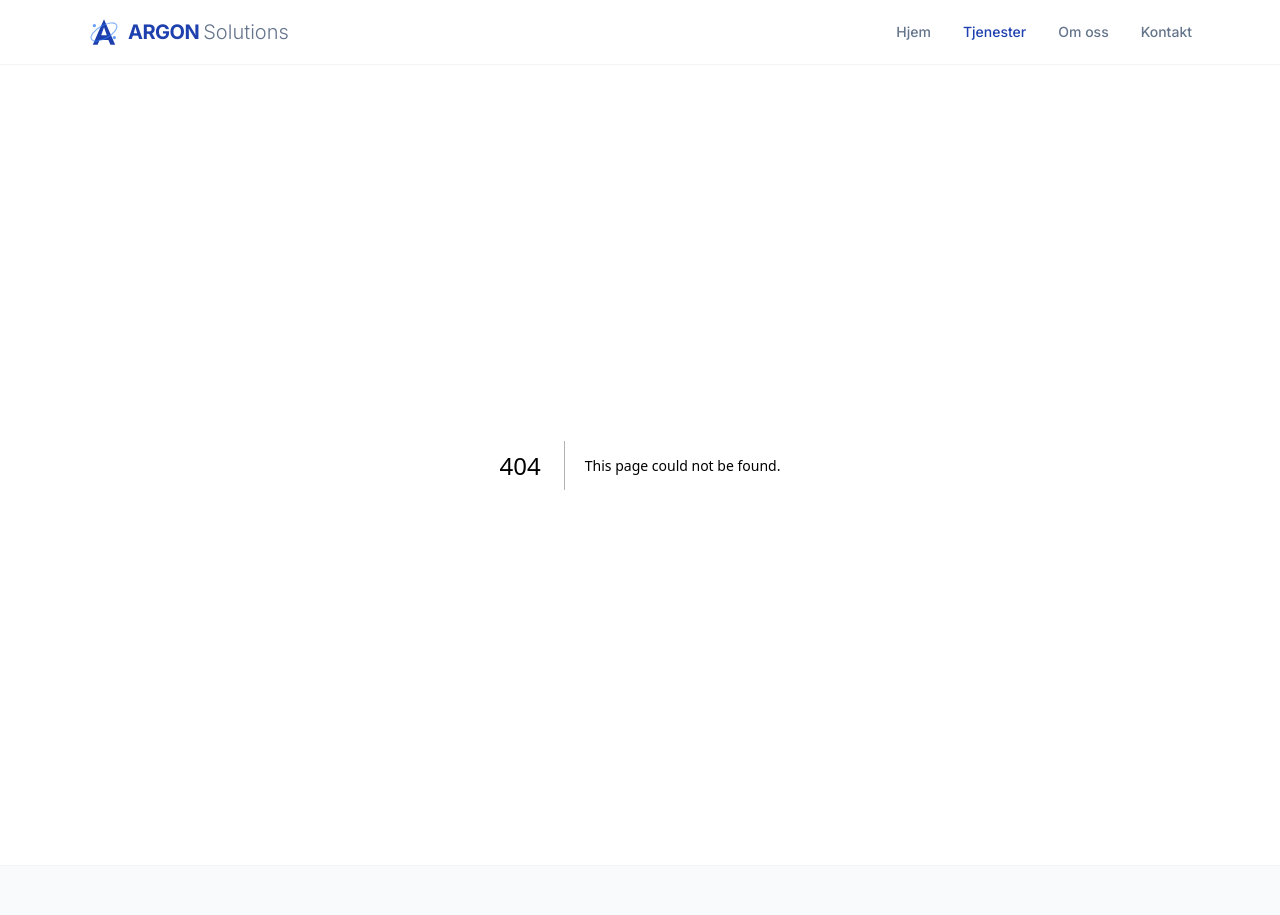
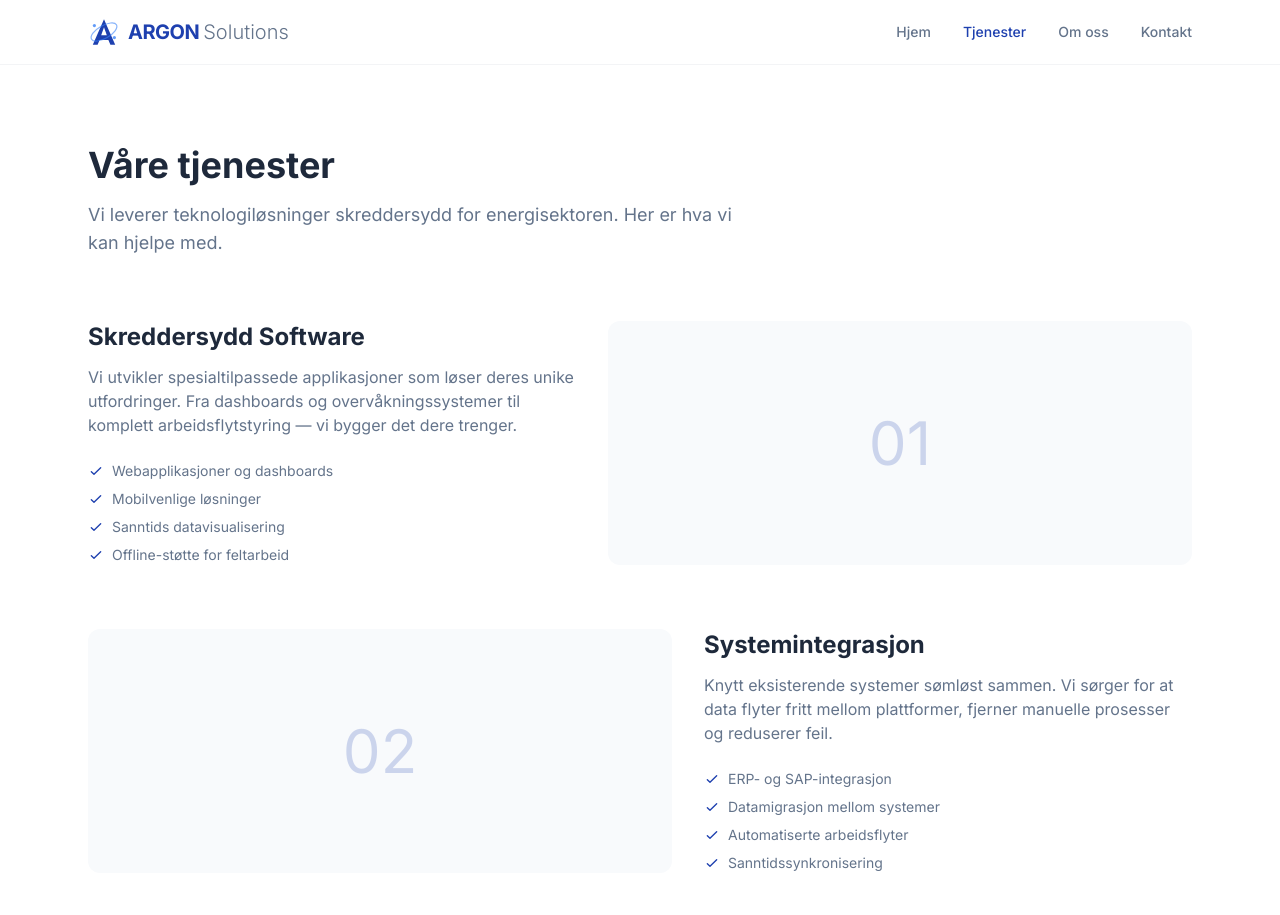
Before and after one commit to sondregysland-design/argon-solutions, a Next.js app: page /tjenester in a window 1280 px wide. Before the commit this address had no page. Shown: the top 915 px of the page. Built offline with nearby package versions, Linux system fonts and the light colour scheme.

Commit message:
feat: add tjenester page with service details

```diff
--- /dev/null
+++ b/src/app/tjenester/page.tsx
@@ -0,0 +1,85 @@
+import type { Metadata } from "next";
+
+export const metadata: Metadata = {
+  title: "Tjenester — Argon Solutions",
+  description: "Software, systemintegrasjon og API-utvikling for olje og gass.",
+};
+
+const tjenester = [
+  {
+    title: "Skreddersydd Software",
+    description:
+      "Vi utvikler spesialtilpassede applikasjoner som løser deres unike utfordringer. Fra dashboards og overvåkningssystemer til komplett arbeidsflytstyring — vi bygger det dere trenger.",
+    features: [
+      "Webapplikasjoner og dashboards",
+      "Mobilvenlige løsninger",
+      "Sanntids datavisualisering",
+      "Offline-støtte for feltarbeid",
+    ],
+  },
+  {
+    title: "Systemintegrasjon",
+    description:
+      "Knytt eksisterende systemer sømløst sammen. Vi sørger for at data flyter fritt mellom plattformer, fjerner manuelle prosesser og reduserer feil.",
+    features: [
+      "ERP- og SAP-integrasjon",
+      "Datamigrasjon mellom systemer",
+      "Automatiserte arbeidsflyter",
+      "Sanntidssynkronisering",
+    ],
+  },
+  {
+    title: "API-utvikling",
+    description:
+      "Robuste, dokumenterte og sikre API-er som gjør systemene deres tilgjengelige og integrerbare. Vi designer og bygger API-er som tåler produksjonslast.",
+    features: [
+      "RESTful og GraphQL API-er",
+      "Autentisering og autorisasjon",
+      "API-dokumentasjon",
+      "Ytelses- og sikkerhetstesting",
+    ],
+  },
+];
+
+export default function TjenesterPage() {
+  return (
+    <div className="py-20">
+      <div className="mx-auto max-w-6xl px-6">
+        <h1 className="text-4xl font-bold text-text">Våre tjenester</h1>
+        <p className="mt-4 max-w-2xl text-lg text-text-light">
+          Vi leverer teknologiløsninger skreddersydd for energisektoren.
+          Her er hva vi kan hjelpe med.
+        </p>
+
+        <div className="mt-16 space-y-16">
+          {tjenester.map((t, i) => (
+            <div
+              key={t.title}
+              className={`flex flex-col gap-8 md:flex-row ${
+                i % 2 === 1 ? "md:flex-row-reverse" : ""
+              }`}
+            >
+              <div className="flex-1">
+                <h2 className="text-2xl font-bold text-text">{t.title}</h2>
+                <p className="mt-3 text-text-light">{t.description}</p>
+                <ul className="mt-6 space-y-2">
+                  {t.features.map((f) => (
+                    <li key={f} className="flex items-center gap-2 text-sm text-text-light">
+                      <svg className="h-4 w-4 text-primary" fill="none" viewBox="0 0 24 24" stroke="currentColor">
+                        <path strokeLinecap="round" strokeLinejoin="round" strokeWidth={2} d="M5 13l4 4L19 7" />
+                      </svg>
+                      {f}
+                    </li>
+                  ))}
+                </ul>
+              </div>
+              <div className="flex flex-1 items-center justify-center rounded-xl bg-surface p-12">
+                <div className="text-6xl text-primary opacity-20">0{i + 1}</div>
+              </div>
+            </div>
+          ))}
+        </div>
+      </div>
+    </div>
+  );
+}
```
